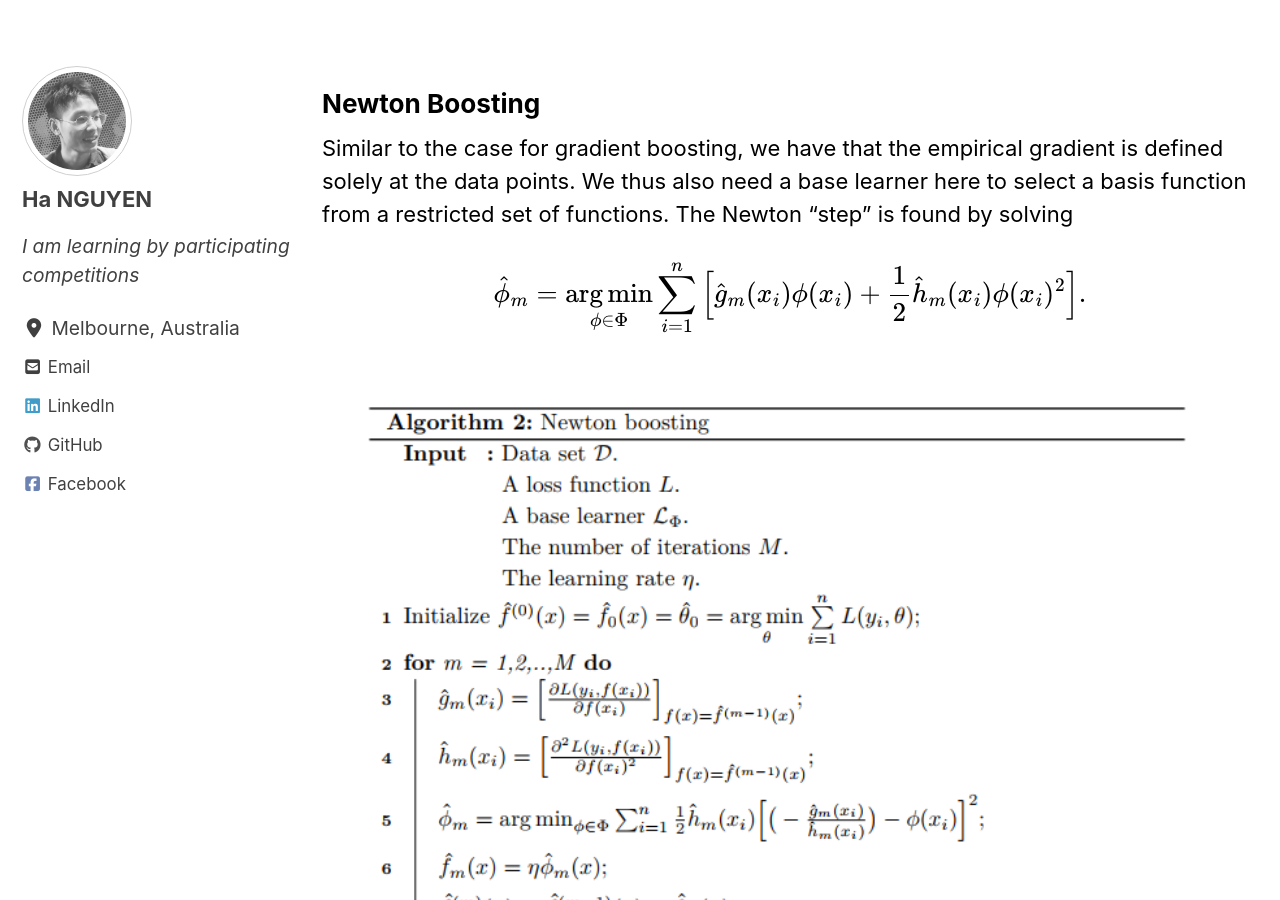
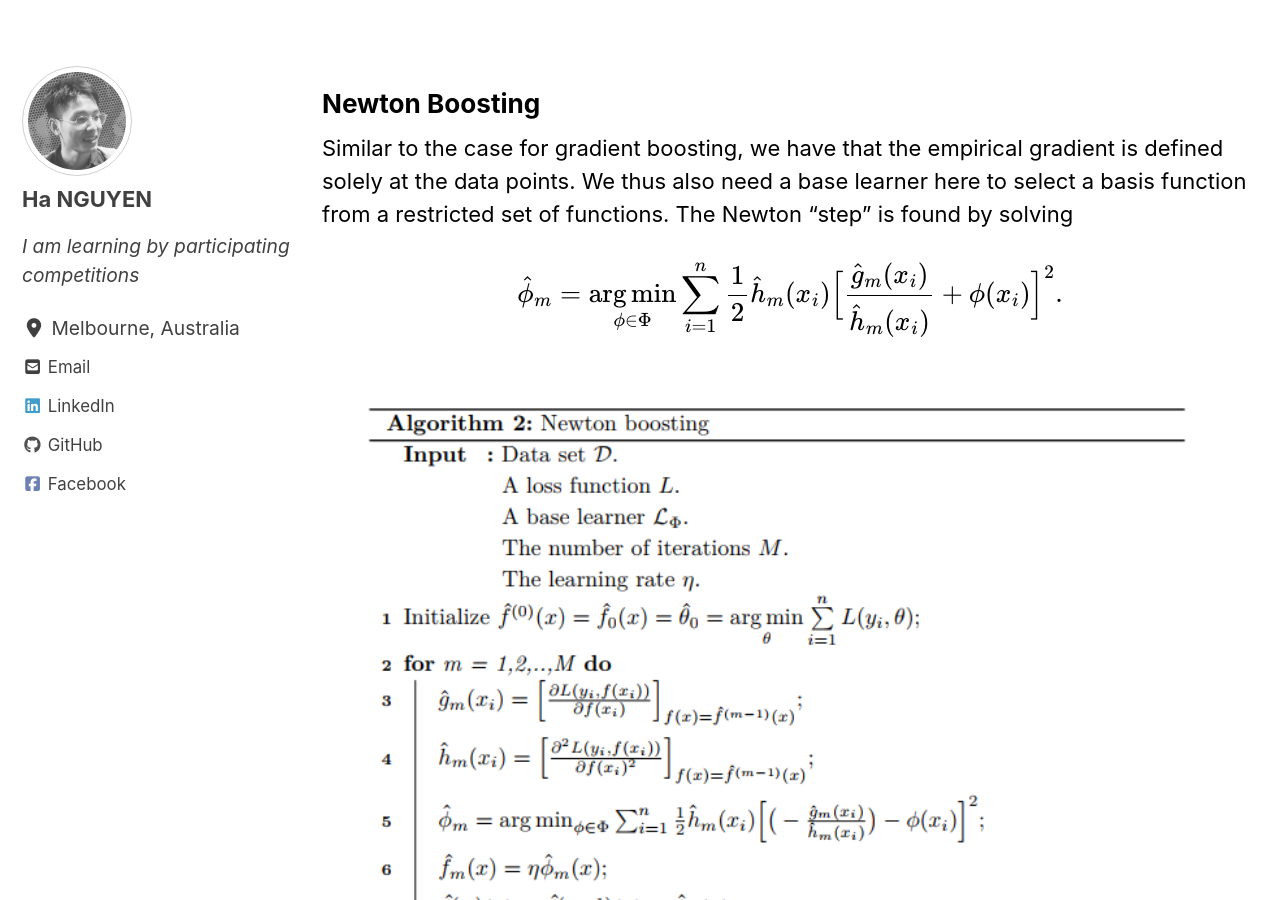
Before and after one commit to datasciblog/datasciblog.github.io, a Jekyll site: the page built from _posts/2020-02-26-tree-boosting-03.md, in a window 1280 px wide and 900 px high, scrolled down 13315 px. Built offline with Jekyll 4.4.1, drawn with Linux system fonts in a browser that asks for light colours; cached includes are drawn as plain includes; nearby versions of some CDN libraries; formulas are drawn with MathJax 3.

Commit message:
Update 2020-02-26-tree-boosting-03.md

```diff
--- a/_posts/2020-02-26-tree-boosting-03.md
+++ b/_posts/2020-02-26-tree-boosting-03.md
@@ -296,7 +296,7 @@ Doing this iteratively yields the gradient boosting procedure.
 
 Similar to the case for gradient boosting, we have that the empirical gradient is defined solely at the data points. We thus also need a base learner here to select a basis function from a restricted set of functions. The Newton "step" is found by solving
 
-$$\hat{\phi}_m = \underset{\phi \in \Phi}{\arg\min} \sum\limits_{i=1}^n \Big[\hat{g}_m(x_i) \phi(x_i) + \frac{1}{2} \hat{h}_m(x_i) \phi(x_i)^2 \Big].$$
+$$\hat{\phi}_m = \underset{\phi \in \Phi}{\arg\min} \sum\limits_{i=1}^n \frac{1}{2} \hat{h}_m(x_i) \Big[\frac{\hat{g}_m(x_i)}{\hat{h}_m(x_i)} + \phi(x_i) \Big]^2.$$
 
 <figure>
 	<img src="https://github.com/datasciblog/datasciblog.github.io/blob/master/_posts/images/2020-02-26-tree-boosting-03/2.png?raw=true">
```
